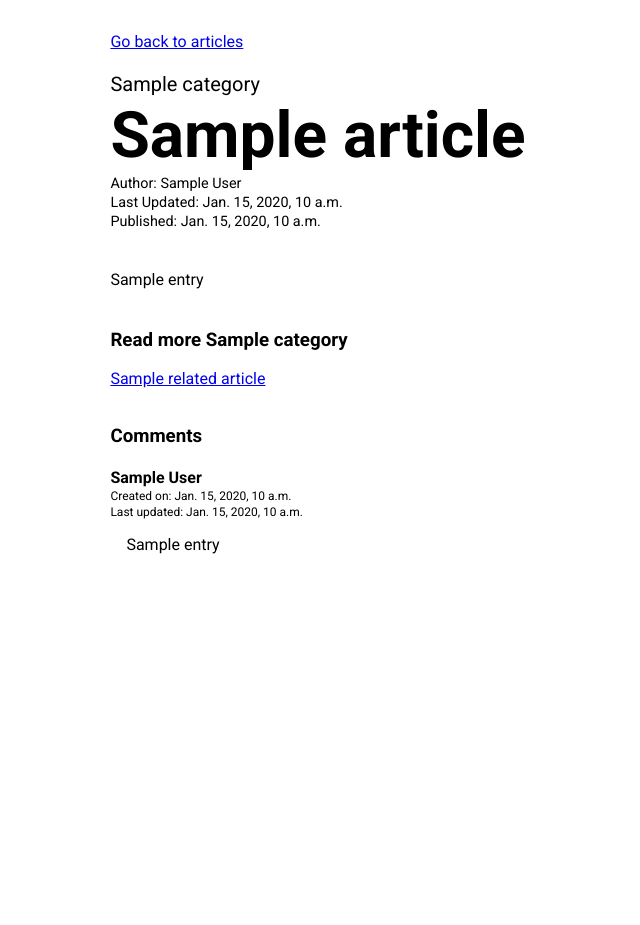
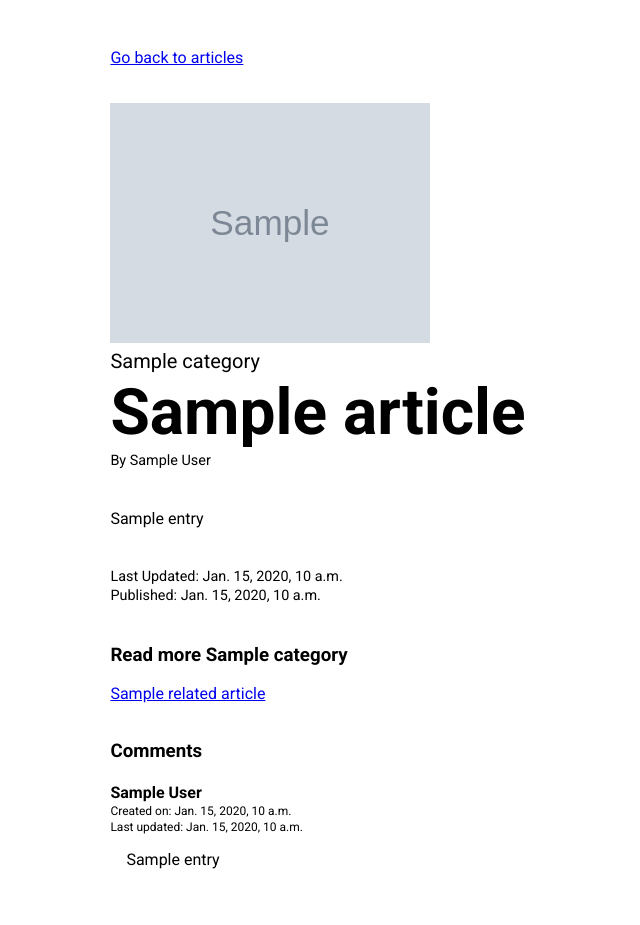
Before and after one commit to ls-s40/hobbysite-E-14, a Django app: template hobbysite/wiki/templates/wiki/article_detail.html in a window 1280 px wide; the page is wider, and only the part inside the window is pictured. Shown: the part 107-1032 px from the top of that part, without its empty margins (0-640 px from the left). Before the commit the page ends 661 px from the top of that part, so only its background shows below. Run offline with Django 5.2, Linux system fonts and the light colour scheme; the template is opened without the code that fills it: most values are stand-ins (such as "Sample title", 1, 10 or a date in 2020); grey boxes marked "Sample" are stand-in pictures.

Commit message:
rebased on up to date master

```diff
--- a/hobbysite/hobbysite/settings.py
+++ b/hobbysite/hobbysite/settings.py
@@ -138,3 +138,6 @@ DEFAULT_AUTO_FIELD = 'django.db.models.BigAutoField'
 
 LOGIN_REDIRECT_URL = '/'
 LOGOUT_REDIRECT_URL = '/'
+
+MEDIA_ROOT = BASE_DIR/'media'
+MEDIA_URL = '/media/'
--- a/hobbysite/wiki/forms.py
+++ b/hobbysite/wiki/forms.py
@@ -5,7 +5,7 @@ from .models import Article, Comment
 class ArticleForm(forms.ModelForm):
     class Meta:
         model = Article
-        fields = ['title', 'category', 'entry']
+        fields = ['title', 'category', 'entry','header_image']
 
 class CommentForm(forms.ModelForm):
     class Meta:
--- a/hobbysite/wiki/models.py
+++ b/hobbysite/wiki/models.py
@@ -34,6 +34,7 @@ class Article(models.Model):
         null=True
     )
     entry = models.TextField()
+    header_image = models.ImageField(upload_to='wiki/images/', blank=True, null=True)
     created_on = models.DateTimeField(auto_now_add=True)
     updated_on = models.DateTimeField(auto_now=True)
 
--- a/hobbysite/wiki/templates/wiki/article_detail.html
+++ b/hobbysite/wiki/templates/wiki/article_detail.html
@@ -3,9 +3,16 @@
     <head>
         {% block styles %}
         <style>
+            .nav-container {
+                display: flex;
+                width: 100%;
+                height: 3rem;
+                justify-content: space-between;
+                align-items: center;
+            }
             .article-container{
                 padding: 4vh 8vw;
-                width: 100vw;
+                width: 80vw;
             }
             .article-category {
                 font-size: 1.25rem;
@@ -24,6 +31,10 @@
             }
             button {
                 margin-top: 5px;
+            }
+            .header-image {
+                max-width: 70%;
+                max-height: 30vh;
             }
             .related-articles-container{
                 display: flex;
@@ -46,18 +57,24 @@
     </head>
     {% block content %}
     <div class="article-container">
-        <a href="{% url 'wiki:index' %}">Go back to articles</a>
-        <br><br>
+        <div class="nav-container">
+            <a href="{% url 'wiki:index' %}">Go back to articles</a>
+            {% if userIsAuthor %}
+                <a href="{{article.get_absolute_url}}edit"><button>Edit article</button></a>
+            {% endif %}
+        </div>
+        <br>
+        {% if article.header_image %}
+            <img class="header-image" src="{{ article.header_image.url }}" alt="{{ article.name }}">
+        {% endif %}
         <p class="article-category">{{article.category}}</p>
         <h1 class="article-title">{{article.title}}</h1>
-        <p class="article-detail">Author: </td><td>{{article.author}}</p>
+        <p class="article-detail">By </td><td>{{article.author}}</p>
+        <br><br>
+        <p>{{article.entry}}</p>
+        <br><br>
         <p class="article-detail">Last Updated: {{article.updated_on}}</p>
         <p class="article-detail">Published: {{article.created_on}}</p>
-        {% if userIsAuthor %}
-            <a href="{{article.get_absolute_url}}edit"><button>Edit article</button></a>
-        {% endif %}
-        <br><br>
-        <p>{{article.entry}}</p>
         <br><br>
         <h3>Read more {{article.category}}</h3>
         <div class="related-articles-container">
@@ -65,8 +82,6 @@
                 <a href="{{relatedArticle.get_absolute_url}}"><p>{{relatedArticle.title}}</p></a>
             {% endfor %}
         </div>
-        <br>
-        <h3>Comments</h3>
         {% if userIsAuthenticated %}
             <form method="post">
                 {% csrf_token %}
@@ -74,6 +89,8 @@
                 <button type="submit">Submit</button>
             </form>
         {% endif %}
+        <br>
+        <h3>Comments</h3>
         <br>
         {% for comment in comments %}
             <p class="comment-author">{{comment.author}}</p>
--- a/hobbysite/wiki/views.py
+++ b/hobbysite/wiki/views.py
@@ -31,7 +31,6 @@ def articles_list(request):
         'user_articles': user_articles,
         'articles_categorized': articles_categorized
     }
-    print(ctx)
 
     return render(request, 'wiki/articles_list.html', ctx)
 
@@ -67,7 +66,7 @@ def article_detail(request, id):
 def article_create(request):
     """Query article details and render it as html page."""
     if request.method == 'POST':
-        articleForm = ArticleForm(request.POST)
+        articleForm = ArticleForm(request.POST, request.FILES)
         if articleForm.is_valid():
             article = articleForm.save(commit=False)
             article.author = request.user
@@ -83,7 +82,7 @@ def article_create(request):
 def article_update(request, id):
     article = Article.objects.get(id=id)
     if request.method == 'POST':
-        articleForm = ArticleForm(request.POST, instance=article)
+        articleForm = ArticleForm(request.POST, request.FILES, instance=article)
         if articleForm.is_valid():
             articleForm.save()
             return redirect(article.get_absolute_url())
```
Also changed, not shown: hobbysite/wiki/migrations/0003_article_image.py (added), hobbysite/wiki/migrations/0004_rename_image_article_header_image.py (added).
